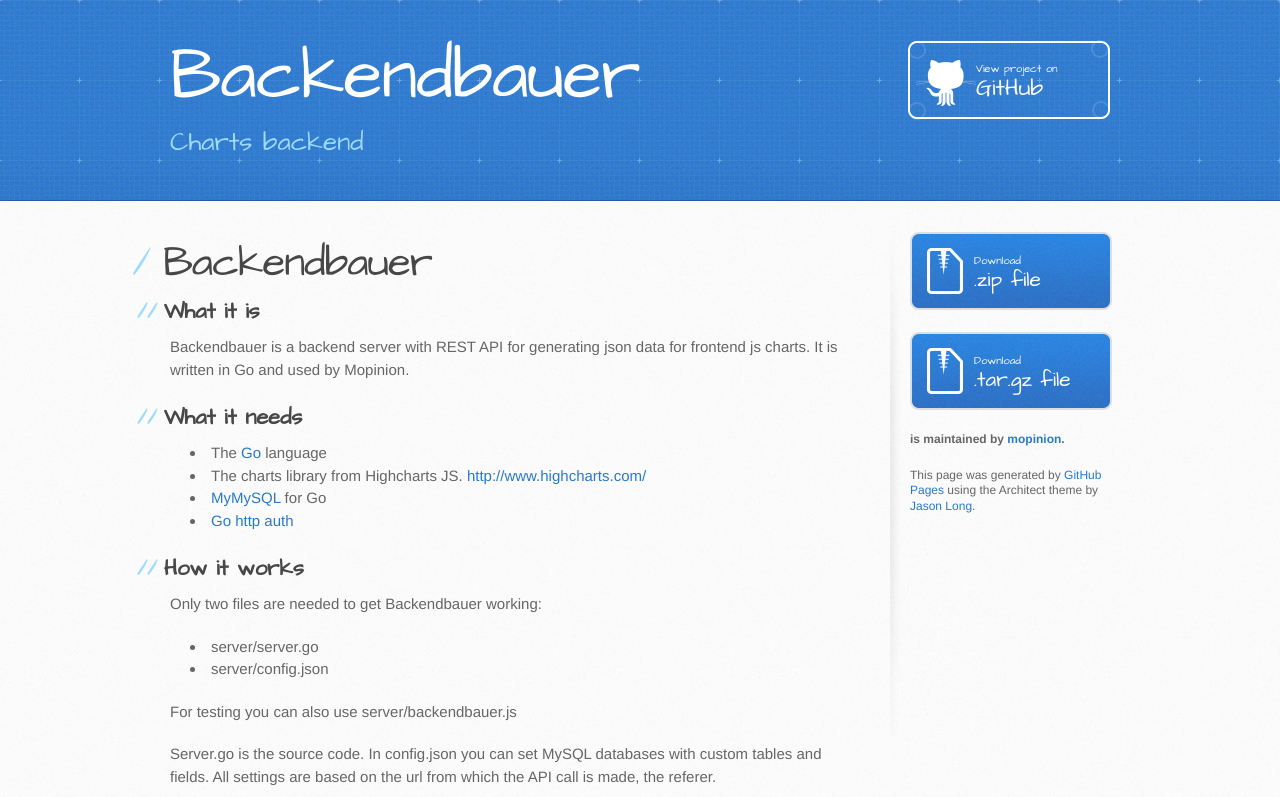
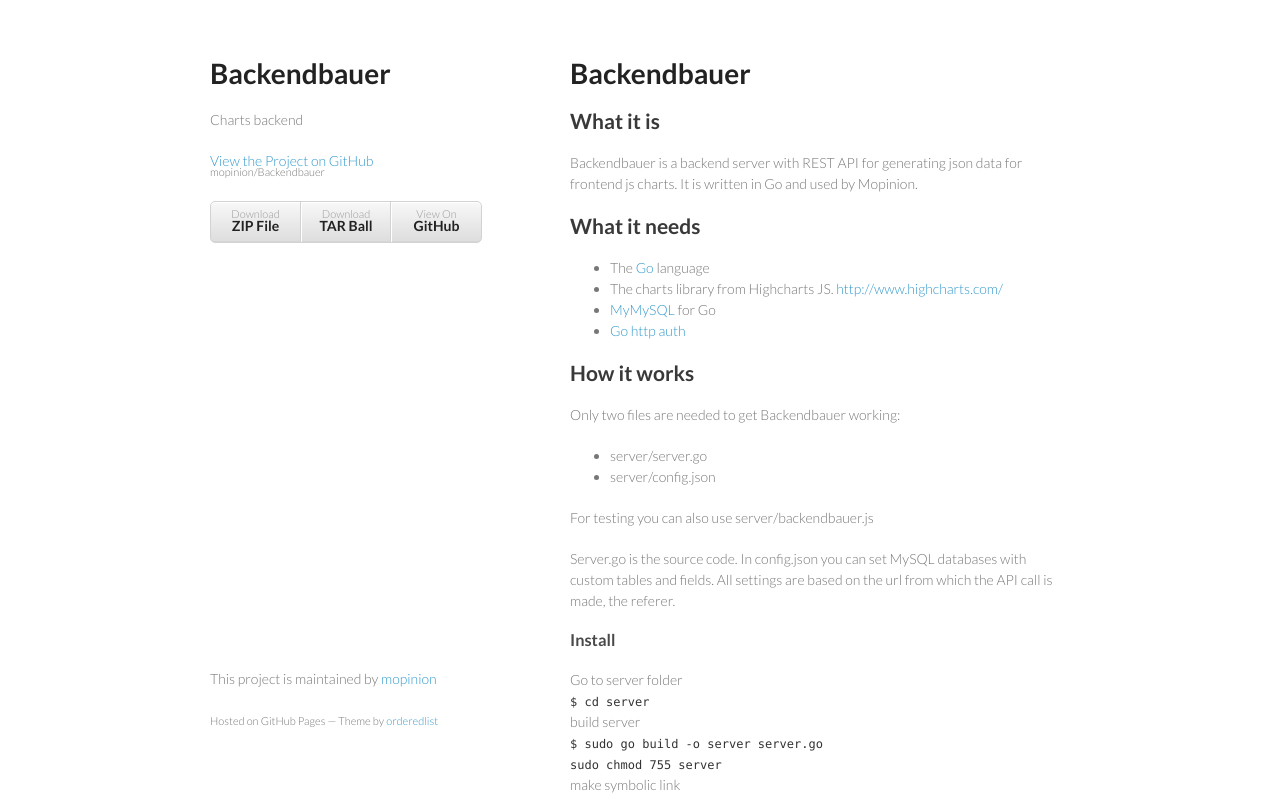
Before and after one commit to mopinion/Backendbauer, a plain HTML site: page index.html in a window 1280 px wide. Shown: the top 797 px of the page. Drawn offline with Linux system fonts and the light colour scheme.

Commit message:
Create gh-pages branch via GitHub

```diff
--- a/index.html
+++ b/index.html
@@ -1,34 +1,34 @@
-<!DOCTYPE html>
+<!doctype html>
 <html>
   <head>
-    <meta charset='utf-8'>
+    <meta charset="utf-8">
     <meta http-equiv="X-UA-Compatible" content="chrome=1">
-    <meta name="viewport" content="width=device-width, initial-scale=1, maximum-scale=1">
-    <link href='https://fonts.googleapis.com/css?family=Architects+Daughter' rel='stylesheet' type='text/css'>
-    <link rel="stylesheet" type="text/css" href="stylesheets/stylesheet.css" media="screen" />
-    <link rel="stylesheet" type="text/css" href="stylesheets/pygment_trac.css" media="screen" />
-    <link rel="stylesheet" type="text/css" href="stylesheets/print.css" media="print" />
+    <title>Backendbauer by mopinion</title>
 
+    <link rel="stylesheet" href="stylesheets/styles.css">
+    <link rel="stylesheet" href="stylesheets/pygment_trac.css">
+    <meta name="viewport" content="width=device-width, initial-scale=1, user-scalable=no">
     <!--[if lt IE 9]>
     <script src="//html5shiv.googlecode.com/svn/trunk/html5.js"></script>
     <![endif]-->
+  </head>
+  <body>
+    <div class="wrapper">
+      <header>
+        <h1>Backendbauer</h1>
+        <p>Charts backend</p>
 
-    <title>Backendbauer by mopinion</title>
-  </head>
+        <p class="view"><a href="https://github.com/mopinion/Backendbauer">View the Project on GitHub <small>mopinion/Backendbauer</small></a></p>
 
-  <body>
-    <header>
-      <div class="inner">
+
+        <ul>
+          <li><a href="https://github.com/mopinion/Backendbauer/zipball/master">Download <strong>ZIP File</strong></a></li>
+          <li><a href="https://github.com/mopinion/Backendbauer/tarball/master">Download <strong>TAR Ball</strong></a></li>
+          <li><a href="https://github.com/mopinion/Backendbauer">View On <strong>GitHub</strong></a></li>
+        </ul>
+      </header>
+      <section>
         <h1>Backendbauer</h1>
-        <h2>Charts backend</h2>
-        <a href="https://github.com/mopinion/Backendbauer" class="button"><small>View project on</small>GitHub</a>
-      </div>
-    </header>
-
-    <div id="content-wrapper">
-      <div class="inner clearfix">
-        <section id="main-content">
-          <h1>Backendbauer</h1>
 
 <h2>What it is</h2>
 
@@ -142,6 +142,11 @@
 <span class="p">}</span>
 </pre></div>
 
+<h2>License</h2>
+
+<p>Apache 2.0 License (see LICENSE.txt).
+You can contact me by email floris (at) mopinionlabs.com</p>
+
 <h2>Future development</h2>
 
 <ul>
@@ -149,26 +154,14 @@
 <li>other databases (such as MongoDB)</li>
 <li>API to easily add data to make fast charts of any process imaginable</li>
 </ul>
-        </section>
-
-        <aside id="sidebar">
-          <a href="https://github.com/mopinion/Backendbauer/zipball/master" class="button">
-            <small>Download</small>
-            .zip file
-          </a>
-          <a href="https://github.com/mopinion/Backendbauer/tarball/master" class="button">
-            <small>Download</small>
-            .tar.gz file
-          </a>
-
-          <p class="repo-owner"><a href="https://github.com/mopinion/Backendbauer"></a> is maintained by <a href="https://github.com/mopinion">mopinion</a>.</p>
-
-          <p>This page was generated by <a href="pages.github.com">GitHub Pages</a> using the Architect theme by <a href="http://twitter.com/jasonlong">Jason Long</a>.</p>
-        </aside>
-      </div>
+      </section>
+      <footer>
+        <p>This project is maintained by <a href="https://github.com/mopinion">mopinion</a></p>
+        <p><small>Hosted on GitHub Pages &mdash; Theme by <a href="https://github.com/orderedlist">orderedlist</a></small></p>
+      </footer>
     </div>
-
-            <script type="text/javascript">
+    <script src="javascripts/scale.fix.js"></script>
+              <script type="text/javascript">
             var gaJsHost = (("https:" == document.location.protocol) ? "https://ssl." : "http://www.");
             document.write(unescape("%3Cscript src='" + gaJsHost + "google-analytics.com/ga.js' type='text/javascript'%3E%3C/script%3E"));
           </script>
--- /dev/null
+++ b/javascripts/scale.fix.js
@@ -0,0 +1,17 @@
+var metas = document.getElementsByTagName('meta');
+var i;
+if (navigator.userAgent.match(/iPhone/i)) {
+  for (i=0; i<metas.length; i++) {
+    if (metas[i].name == "viewport") {
+      metas[i].content = "width=device-width, minimum-scale=1.0, maximum-scale=1.0";
+    }
+  }
+  document.addEventListener("gesturestart", gestureStart, false);
+}
+function gestureStart() {
+  for (i=0; i<metas.length; i++) {
+    if (metas[i].name == "viewport") {
+      metas[i].content = "width=device-width, minimum-scale=0.25, maximum-scale=1.6";
+    }
+  }
+}
--- /dev/null
+++ b/stylesheets/styles.css
@@ -0,0 +1,255 @@
+@import url(https://fonts.googleapis.com/css?family=Lato:300italic,700italic,300,700);
+
+body {
+  padding:50px;
+  font:14px/1.5 Lato, "Helvetica Neue", Helvetica, Arial, sans-serif;
+  color:#777;
+  font-weight:300;
+}
+
+h1, h2, h3, h4, h5, h6 {
+  color:#222;
+  margin:0 0 20px;
+}
+
+p, ul, ol, table, pre, dl {
+  margin:0 0 20px;
+}
+
+h1, h2, h3 {
+  line-height:1.1;
+}
+
+h1 {
+  font-size:28px;
+}
+
+h2 {
+  color:#393939;
+}
+
+h3, h4, h5, h6 {
+  color:#494949;
+}
+
+a {
+  color:#39c;
+  font-weight:400;
+  text-decoration:none;
+}
+
+a small {
+  font-size:11px;
+  color:#777;
+  margin-top:-0.6em;
+  display:block;
+}
+
+.wrapper {
+  width:860px;
+  margin:0 auto;
+}
+
+blockquote {
+  border-left:1px solid #e5e5e5;
+  margin:0;
+  padding:0 0 0 20px;
+  font-style:italic;
+}
+
+code, pre {
+  font-family:Monaco, Bitstream Vera Sans Mono, Lucida Console, Terminal;
+  color:#333;
+  font-size:12px;
+}
+
+pre {
+  padding:8px 15px;
+  background: #f8f8f8;
+  border-radius:5px;
+  border:1px solid #e5e5e5;
+  overflow-x: auto;
+}
+
+table {
+  width:100%;
+  border-collapse:collapse;
+}
+
+th, td {
+  text-align:left;
+  padding:5px 10px;
+  border-bottom:1px solid #e5e5e5;
+}
+
+dt {
+  color:#444;
+  font-weight:700;
+}
+
+th {
+  color:#444;
+}
+
+img {
+  max-width:100%;
+}
+
+header {
+  width:270px;
+  float:left;
+  position:fixed;
+}
+
+header ul {
+  list-style:none;
+  height:40px;
+
+  padding:0;
+
+  background: #eee;
+  background: -moz-linear-gradient(top, #f8f8f8 0%, #dddddd 100%);
+  background: -webkit-gradient(linear, left top, left bottom, color-stop(0%,#f8f8f8), color-stop(100%,#dddddd));
+  background: -webkit-linear-gradient(top, #f8f8f8 0%,#dddddd 100%);
+  background: -o-linear-gradient(top, #f8f8f8 0%,#dddddd 100%);
+  background: -ms-linear-gradient(top, #f8f8f8 0%,#dddddd 100%);
+  background: linear-gradient(top, #f8f8f8 0%,#dddddd 100%);
+
+  border-radius:5px;
+  border:1px solid #d2d2d2;
+  box-shadow:inset #fff 0 1px 0, inset rgba(0,0,0,0.03) 0 -1px 0;
+  width:270px;
+}
+
+header li {
+  width:89px;
+  float:left;
+  border-right:1px solid #d2d2d2;
+  height:40px;
+}
+
+header ul a {
+  line-height:1;
+  font-size:11px;
+  color:#999;
+  display:block;
+  text-align:center;
+  padding-top:6px;
+  height:40px;
+}
+
+strong {
+  color:#222;
+  font-weight:700;
+}
+
+header ul li + li {
+  width:88px;
+  border-left:1px solid #fff;
+}
+
+header ul li + li + li {
+  border-right:none;
+  width:89px;
+}
+
+header ul a strong {
+  font-size:14px;
+  display:block;
+  color:#222;
+}
+
+section {
+  width:500px;
+  float:right;
+  padding-bottom:50px;
+}
+
+small {
+  font-size:11px;
+}
+
+hr {
+  border:0;
+  background:#e5e5e5;
+  height:1px;
+  margin:0 0 20px;
+}
+
+footer {
+  width:270px;
+  float:left;
+  position:fixed;
+  bottom:50px;
+}
+
+@media print, screen and (max-width: 960px) {
+
+  div.wrapper {
+    width:auto;
+    margin:0;
+  }
+
+  header, section, footer {
+    float:none;
+    position:static;
+    width:auto;
+  }
+
+  header {
+    padding-right:320px;
+  }
+
+  section {
+    border:1px solid #e5e5e5;
+    border-width:1px 0;
+    padding:20px 0;
+    margin:0 0 20px;
+  }
+
+  header a small {
+    display:inline;
+  }
+
+  header ul {
+    position:absolute;
+    right:50px;
+    top:52px;
+  }
+}
+
+@media print, screen and (max-width: 720px) {
+  body {
+    word-wrap:break-word;
+  }
+
+  header {
+    padding:0;
+  }
+
+  header ul, header p.view {
+    position:static;
+  }
+
+  pre, code {
+    word-wrap:normal;
+  }
+}
+
+@media print, screen and (max-width: 480px) {
+  body {
+    padding:15px;
+  }
+
+  header ul {
+    display:none;
+  }
+}
+
+@media print {
+  body {
+    padding:0.4in;
+    font-size:12pt;
+    color:#444;
+  }
+}
```
Also changed, not shown: params.json (+1 -1 lines).
